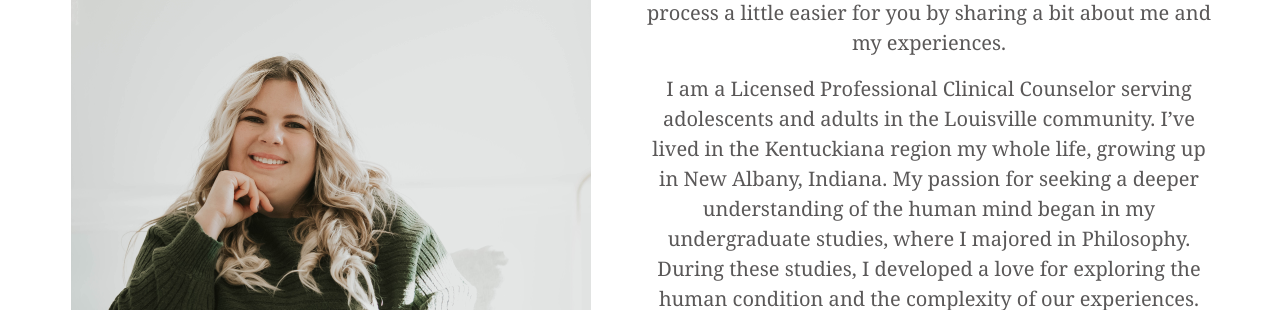
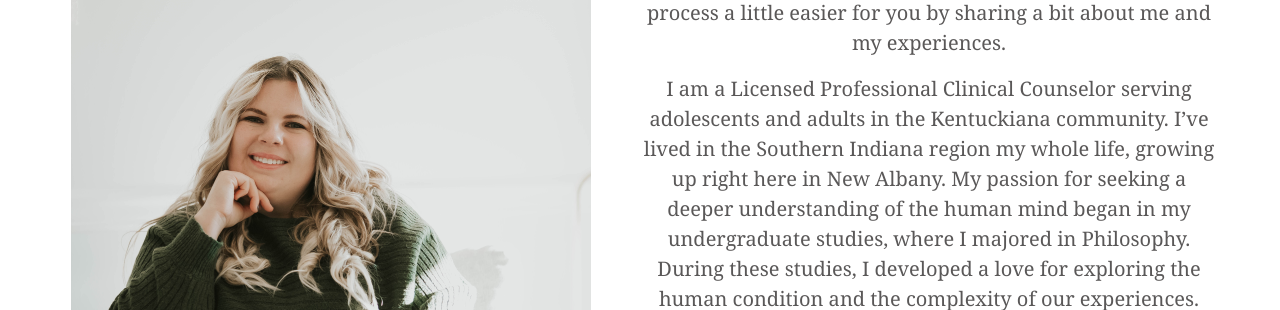
Before and after one commit to kayla-renteria/kaylawebsite, a Jekyll site: the page built from about-kayla.html, in a window 1280 px wide. Shown: the part 584-894 px from the top of the page. Built offline with Jekyll 4.4.1, drawn with Linux system fonts in a browser that asks for light colours.

Commit message:
Update about-kayla.html

```diff
--- a/about-kayla.html
+++ b/about-kayla.html
@@ -14,8 +14,8 @@
       easier for you by sharing a bit about me and my experiences. </p>
 
     <p>I am a Licensed Professional Clinical Counselor serving
-      adolescents and adults in the Louisville community. I’ve lived in the Kentuckiana region my whole life,
-      growing up in New Albany, Indiana. My passion for seeking a deeper understanding of the human mind began
+      adolescents and adults in the Kentuckiana community. I’ve lived in the Southern Indiana region my whole life,
+      growing up right here in New Albany. My passion for seeking a deeper understanding of the human mind began
       in my undergraduate studies, where I majored in Philosophy. During these studies, I developed a love for
       exploring the human condition and the complexity of our experiences.</p>
 
```
